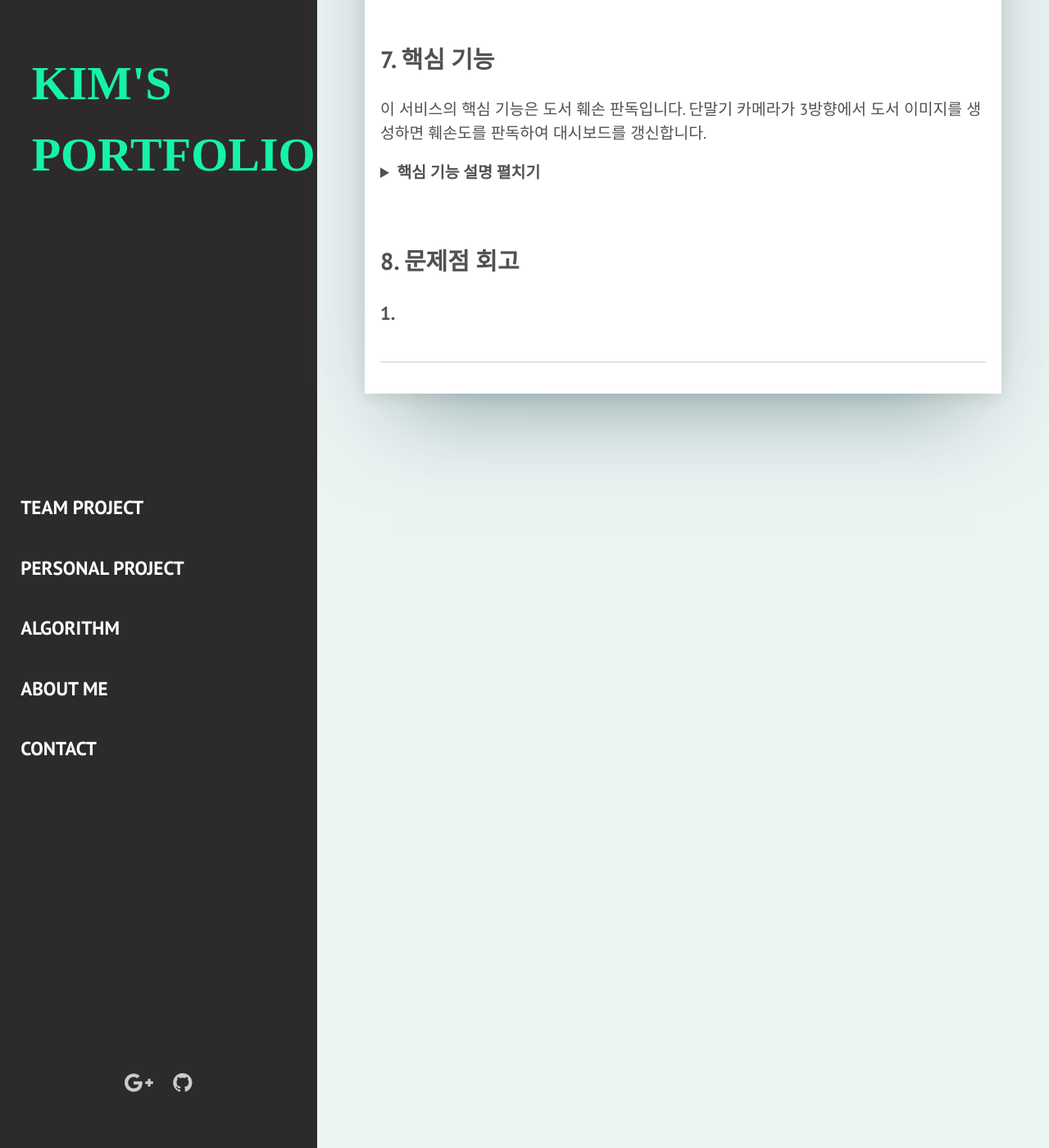
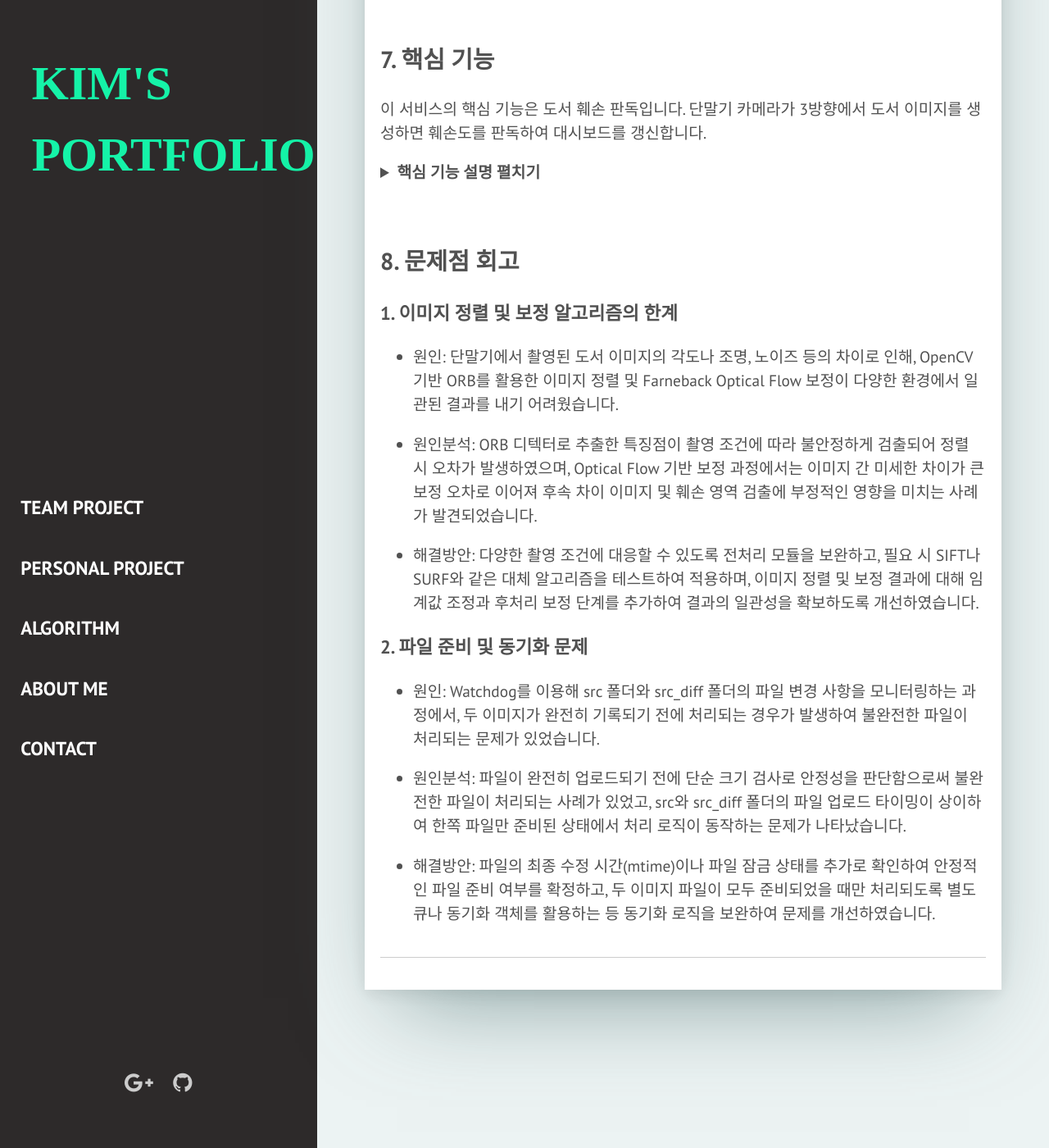
Before and after one commit to kimgusxo/kimgusxo.github.io, a Jekyll site: the page built from _team_projects/librarycompetition.markdown, in a window 1280 px wide and 1400 px high, scrolled down 3291 px. Shown: the whole window at 82% size. Built offline with Jekyll 4.4.1, drawn with Linux system fonts in a browser that asks for light colours; some web fonts are replaced.

Commit message:
팀프로젝트 수정

```diff
--- a/_team_projects/librarycompetition.markdown
+++ b/_team_projects/librarycompetition.markdown
@@ -157,4 +157,16 @@ description: (국립 중앙도서관 아이디어 공모전) 도서 훼손 판
 <br>
 
 ## 8. 문제점 회고
-### 1.
+### 1. 이미지 정렬 및 보정 알고리즘의 한계
+- 원인: 단말기에서 촬영된 도서 이미지의 각도나 조명, 노이즈 등의 차이로 인해, OpenCV 기반 ORB를 활용한 이미지 정렬 및 Farneback Optical Flow 보정이 다양한 환경에서 일관된 결과를 내기 어려웠습니다.
+
+- 원인분석: ORB 디텍터로 추출한 특징점이 촬영 조건에 따라 불안정하게 검출되어 정렬 시 오차가 발생하였으며, Optical Flow 기반 보정 과정에서는 이미지 간 미세한 차이가 큰 보정 오차로 이어져 후속 차이 이미지 및 훼손 영역 검출에 부정적인 영향을 미치는 사례가 발견되었습니다.
+
+- 해결방안: 다양한 촬영 조건에 대응할 수 있도록 전처리 모듈을 보완하고, 필요 시 SIFT나 SURF와 같은 대체 알고리즘을 테스트하여 적용하며, 이미지 정렬 및 보정 결과에 대해 임계값 조정과 후처리 보정 단계를 추가하여 결과의 일관성을 확보하도록 개선하였습니다.
+
+### 2. 파일 준비 및 동기화 문제
+- 원인: Watchdog를 이용해 src 폴더와 src_diff 폴더의 파일 변경 사항을 모니터링하는 과정에서, 두 이미지가 완전히 기록되기 전에 처리되는 경우가 발생하여 불완전한 파일이 처리되는 문제가 있었습니다.
+
+- 원인분석: 파일이 완전히 업로드되기 전에 단순 크기 검사로 안정성을 판단함으로써 불완전한 파일이 처리되는 사례가 있었고, src와 src_diff 폴더의 파일 업로드 타이밍이 상이하여 한쪽 파일만 준비된 상태에서 처리 로직이 동작하는 문제가 나타났습니다.
+
+- 해결방안: 파일의 최종 수정 시간(mtime)이나 파일 잠금 상태를 추가로 확인하여 안정적인 파일 준비 여부를 확정하고, 두 이미지 파일이 모두 준비되었을 때만 처리되도록 별도 큐나 동기화 객체를 활용하는 등 동기화 로직을 보완하여 문제를 개선하였습니다.
```
